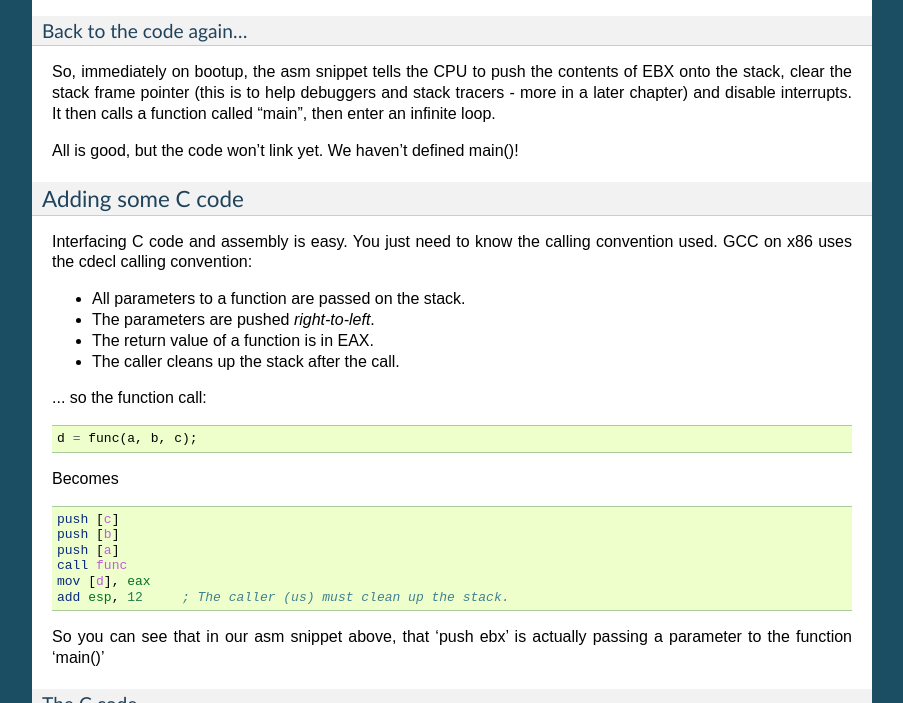
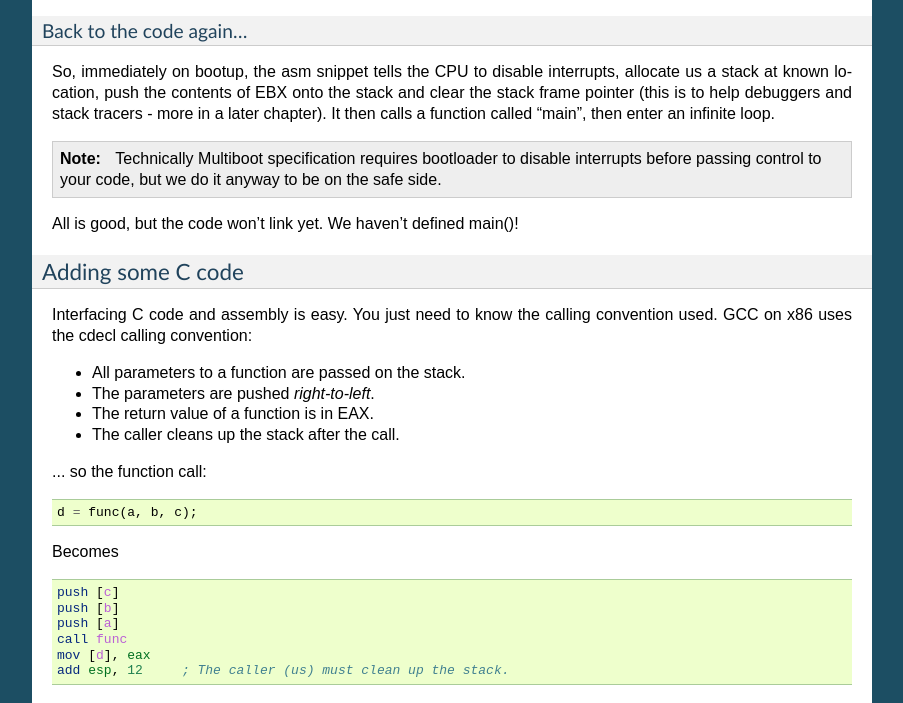
Before and after one commit to berkus/jamesm-tutorials, a Sphinx documentation site: the page built from doc/genesis.txt, in a window 1280 px wide and 900 px high, scrolled down 1475 px, cut to the strip 197-900 px from the top of the window. Shown: the whole strip, without its empty margins (198-1101 px from the left). Built offline with Sphinx 7.4.7, drawn with Linux system fonts in a browser that asks for light colours.

Commit message:
Disable interrupts earlier and add a comment about it.

```diff
--- a/doc/genesis.txt
+++ b/doc/genesis.txt
@@ -20,10 +20,10 @@
 
 .. code-block:: nasm
 
+    cli
     mov esp, stack
     push ebx
     mov  ebp, 0
-    cli
     call main
     jmp $
 
@@ -74,7 +74,10 @@
 Back to the code again...
 ~~~~~~~~~~~~~~~~~~~~~~~~~
 
-So, immediately on bootup, the asm snippet tells the CPU to push the contents of EBX onto the stack, clear the stack frame pointer (this is to help debuggers and stack tracers - more in a later chapter) and disable interrupts. It then calls a function called "main", then enter an infinite loop.
+So, immediately on bootup, the asm snippet tells the CPU to disable interrupts, allocate us a stack at known location, push the contents of EBX onto the stack and clear the stack frame pointer (this is to help debuggers and stack tracers - more in a later chapter). It then calls a function called "main", then enter an infinite loop.
+
+.. note::
+    Technically Multiboot specification requires bootloader to disable interrupts before passing control to your code, but we do it anyway to be on the safe side.
 
 All is good, but the code won't link yet. We haven't defined main()!
 
```
Also changed, not shown: 5 other files.
